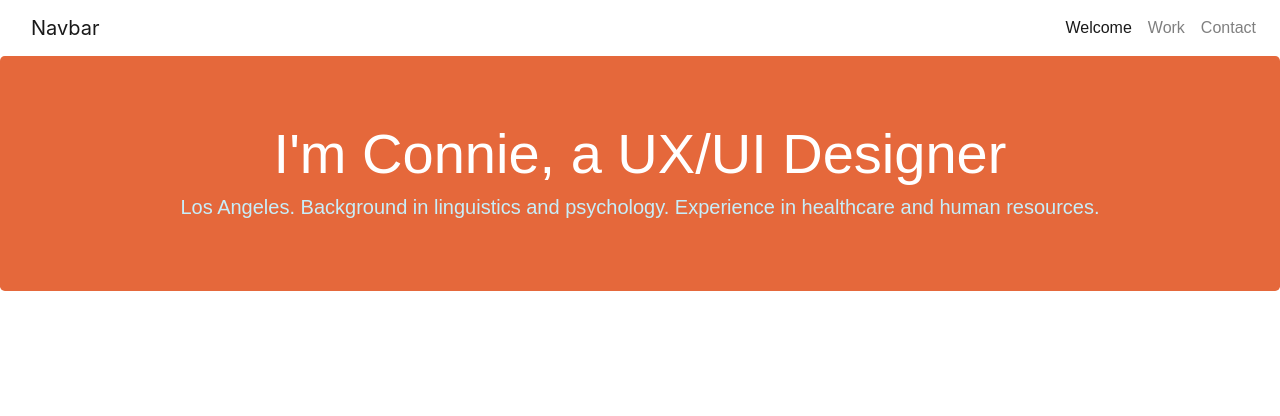
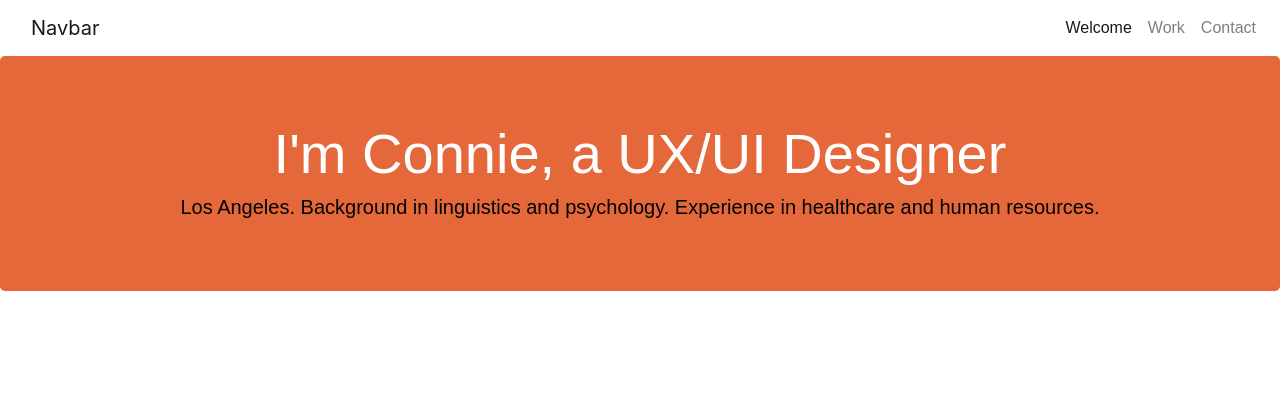
Before and after one commit to clav0116/Homework17, a plain HTML site: page index.html in a window 1280 px wide. Shown: the top 416 px of the page. Drawn offline with nearby package versions, Linux system fonts and the light colour scheme; a web font is replaced by a local one.

Commit message:
color changes

```diff
--- a/style.css
+++ b/style.css
@@ -74,7 +74,7 @@ h1 {
 }
 
 .pop {
-    color:#C7EEFA;
+    color: black;
 }
 
 .nav-link {
```
